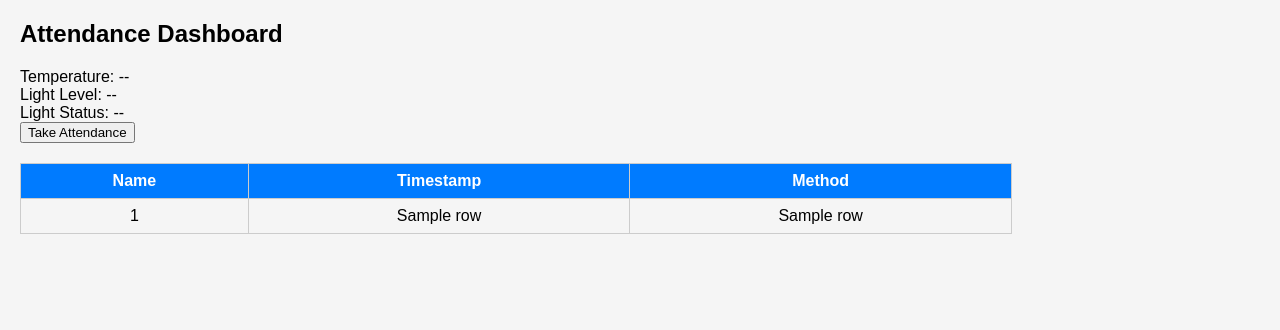
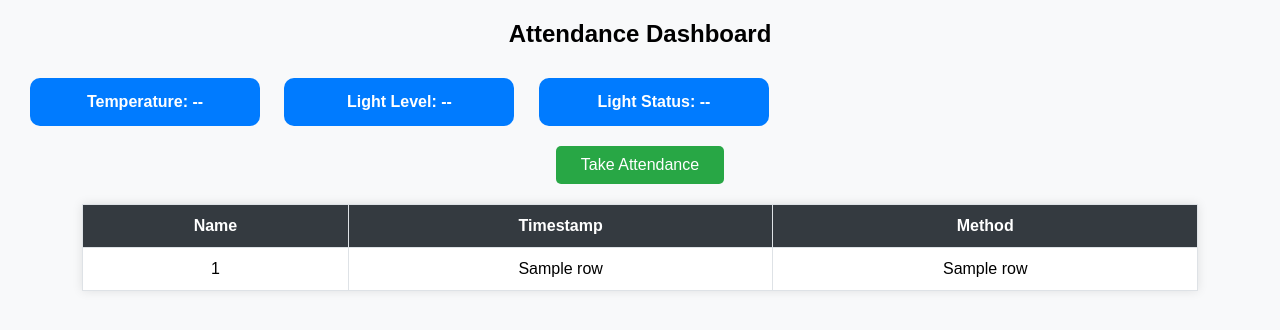
Before and after one commit to defaultyt1234/smart-classsroom-dashboard, a Flask app: template templates/dashboard.html in a window 1280 px wide. Shown: the top 330 px of the page. Run offline with Flask 3, Linux system fonts and the light colour scheme; the template is opened without the code that fills it: most values are stand-ins (such as "Sample title", 1, 10 or a date in 2020); some libraries are stand-ins or nearby versions.

Commit message:
Update style.css

```diff
--- a/static/style.css
+++ b/static/style.css
@@ -1,22 +1,57 @@
 body {
-    font-family: Arial, sans-serif;
-    background-color: #f5f5f5;
+    font-family: 'Arial', sans-serif;
+    background-color: #f8f9fa;
     margin: 20px;
+}
+
+h2 {
+    text-align: center;
+    margin-bottom: 20px;
+}
+
+.sensor-card {
+    display: inline-block;
+    width: 200px;
+    padding: 15px;
+    margin: 10px;
+    border-radius: 10px;
+    background-color: #007bff;
+    color: white;
+    text-align: center;
+    font-weight: bold;
 }
 
 table {
     border-collapse: collapse;
-    width: 80%;
-    margin-top: 20px;
+    width: 90%;
+    margin: 20px auto;
+    background-color: white;
+    box-shadow: 0px 0px 10px rgba(0,0,0,0.1);
 }
 
 th, td {
-    border: 1px solid #ccc;
-    padding: 8px;
+    border: 1px solid #dee2e6;
+    padding: 12px;
     text-align: center;
 }
 
 th {
-    background-color: #007bff;
+    background-color: #343a40;
     color: white;
 }
+
+button {
+    display: block;
+    margin: 10px auto;
+    padding: 10px 25px;
+    background-color: #28a745;
+    color: white;
+    border: none;
+    border-radius: 5px;
+    font-size: 16px;
+    cursor: pointer;
+}
+
+button:hover {
+    background-color: #218838;
+}
```
